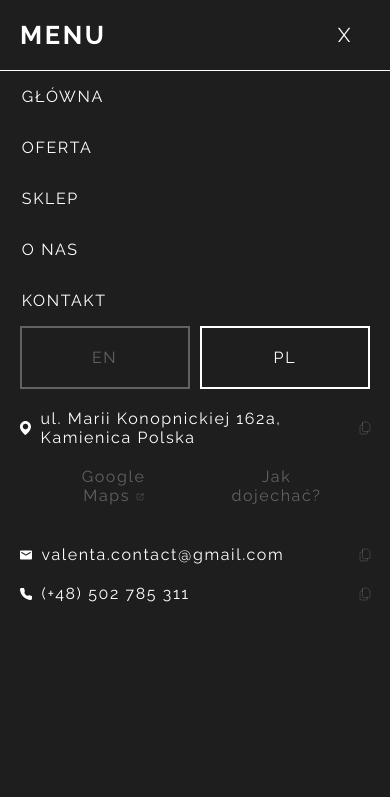
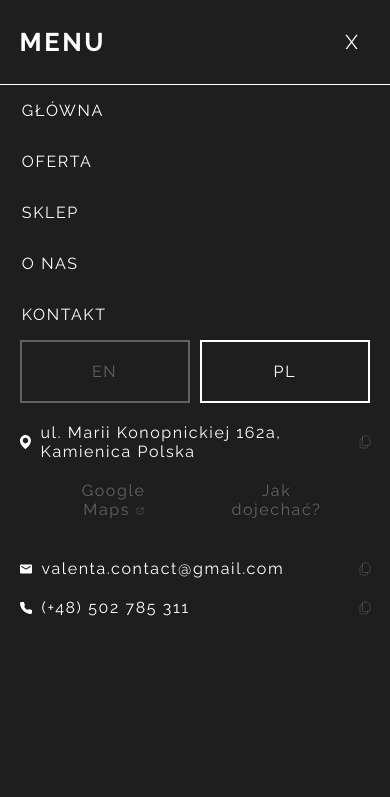
Before and after one commit to alex-svrdnk/valenta, a website: page index.html in a window 390 px wide. Both pictures are taken after a click on the element 358 px from the left and 41 px from the top of the page. Shown: the top 797 px of the page. Drawn offline with nearby package versions, Linux system fonts and the light colour scheme.

Commit message:
updated menu nav

```diff
--- a/index.html
+++ b/index.html
@@ -21,9 +21,7 @@
                 <p class="logo-text">valenta</p>
             </div>
             <div class="menu-toggle" id="mobile-menu">
-                <span class="bar"></span>
-                <span class="bar"></span>
-                <span class="bar"></span>
+                <img src="assets/icons/burger-menu.svg" alt="">
             </div>
             <div class="nav-elements" id="nav-links">
                 <div class="menu-head dn">
--- a/style.css
+++ b/style.css
@@ -1534,7 +1534,7 @@ section {
 
 .menu-head {
     width: 100%;
-    padding: 10px 20px;
+    padding: 1.5rem 5%;
     display: flex;
     justify-content: space-between;
     color: white;
@@ -1560,8 +1560,8 @@ section {
     color: white;
     background: none;
     border: none;
-    width: 50px;
-    height: 50px;
+    width: 36px;
+    height: 36px;
     z-index: 99;
     font-size: 20px;
 }
@@ -2150,13 +2150,14 @@ section {
         display: flex;
         flex-direction: column;
         cursor: pointer;
-    }
-
-    .menu-toggle .bar {
-        background-color: white;
-        height: 3px;
-        width: 25px;
-        margin: 3px 0;
+        width: 36px;
+        height: 36px;
+        object-fit: cover;
+        img{
+            width: 100%;
+            height: 100%;
+            object-fit: contain;
+        }
     }
 
     .nav-elements {
```
Also changed, not shown: assets/icons/burger-menu.svg (added).
